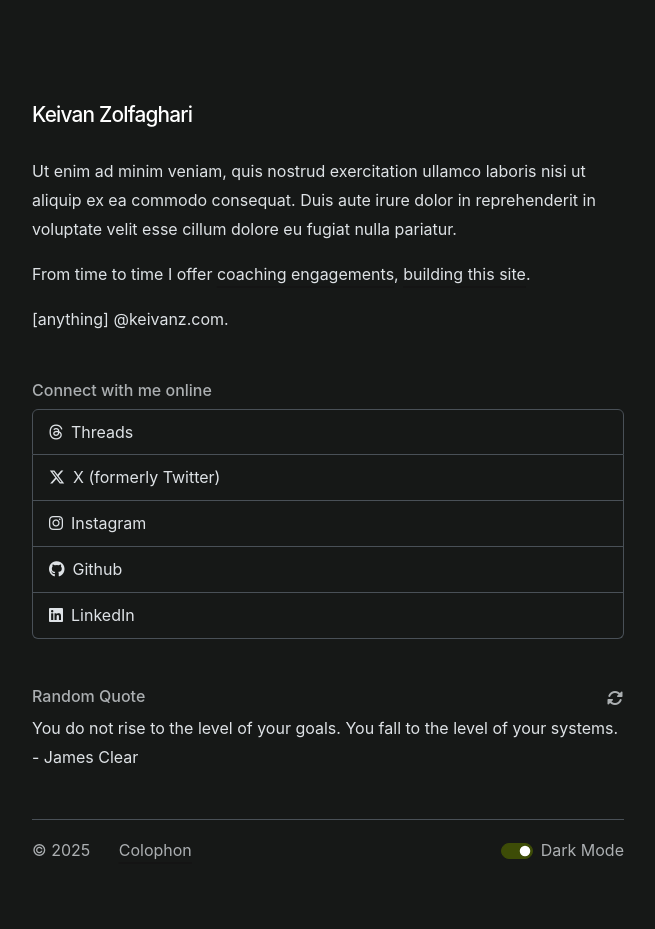
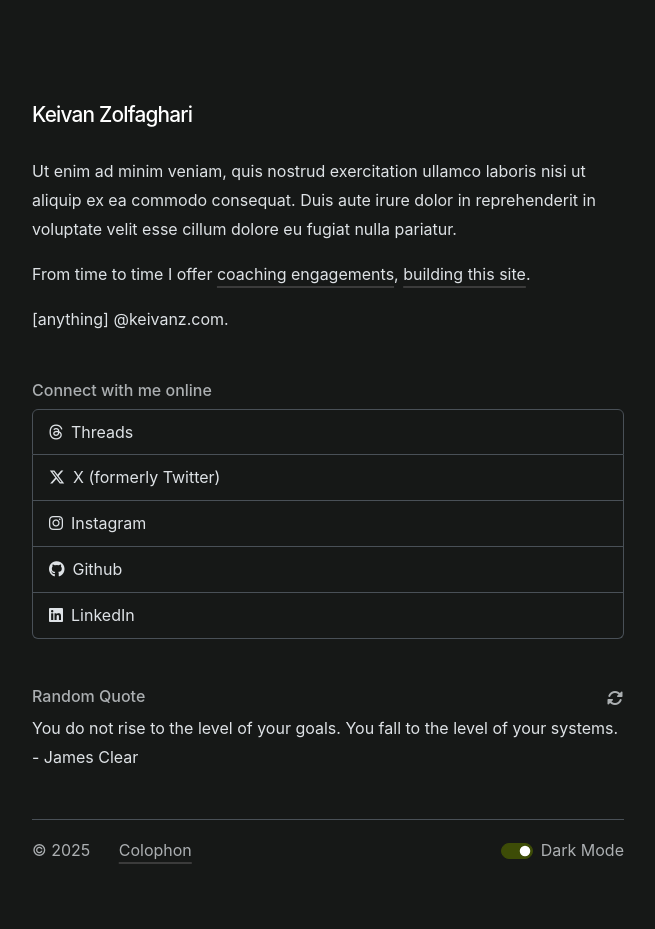
Before and after one commit to keivanz/keivanz.github.io, a Jekyll site: the page built from index.md, in a window 1280 px wide. Shown: the whole page, without its empty margins (312-967 px from the left). Built offline with Jekyll 4.4.1, drawn with Linux system fonts in a browser that asks for light colours; nearby versions of some CDN libraries; some web fonts are replaced.

Commit message:
adding quote and color

```diff
--- a/_data/quotes.yml
+++ b/_data/quotes.yml
@@ -3,3 +3,5 @@
   author: "James Clear"
 - quote: "Gratitude makes sense of our past, brings peace for today, and creates a vision for tomorrow."
   author: "Brené Brown"
+- quote: “Cooking and baking is both physical and mental therapy.”
+  author: Mary Berry
--- a/_sass/_custom.scss
+++ b/_sass/_custom.scss
@@ -77,7 +77,7 @@
 a {
   text-underline-offset: .4em;
   text-decoration-thickness: 1.5px;
-  text-decoration-color: var(--bs-secondary-bg-subtle); //#ccc bs-supporting-color
+  text-decoration-color: var(--bs-secondary-border-subtle); //#ccc bs-supporting-color
   transition: .3s ease-out;
   transition-property: all;
   color: inherit;
@@ -92,7 +92,7 @@
 
   &:hover {
     a {
-      color: var(--bs-secondary-bg-subtle); //#ccc
+      color: var(--bs-secondary-border-subtle); //#ccc
 
       &:hover {
         color: var(--bs-primary-color); //#000
```
